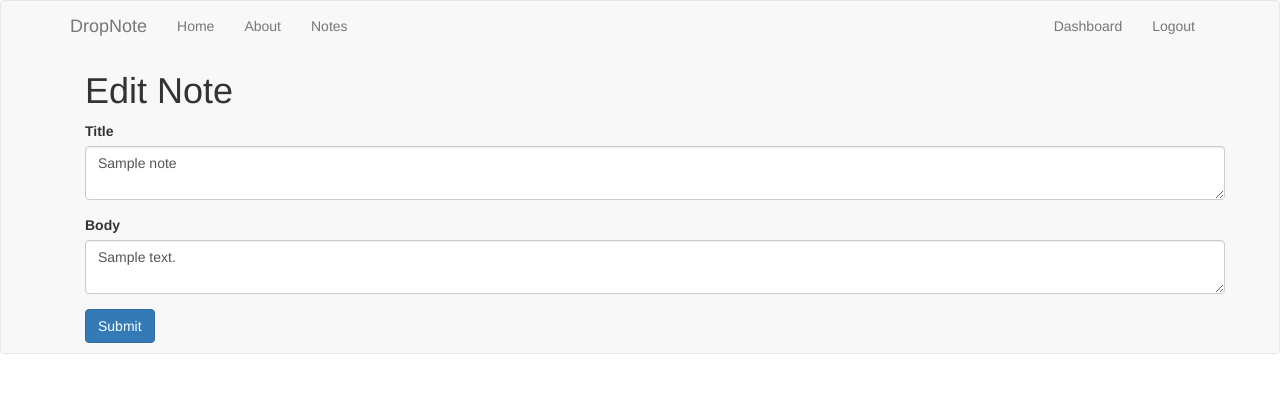
After one commit to Rejzor/DropNote, a Flask app: page /edit_note/1 in a window 1280 px wide. The commit adds this page. Shown: the top 393 px of the page. Run offline with Flask 2, Linux system fonts and the light colour scheme; the visitor is signed in with stand-in values (Sample User, id 1); tables that the repository leaves empty or names only in its code hold one stand-in row (values such as "Sample post"); some libraries are stand-ins or nearby versions.

Commit message:
Application works with basic funtions add, edit, delete

```diff
--- a/app.py
+++ b/app.py
@@ -196,6 +196,55 @@ def add_note():
 		return redirect(url_for('dashboard'))
 	return render_template('add_note.html', form=form)
 
+#EDIT NOTE
+@app.route('/edit_note/<string:id>', methods=['GET','POST'])
+@is_logged_in
+def edit_note(id):
+	#Create cursor
+	cur = mysql.connection.cursor()
+
+	#GET NOTE by id
+	result = cur.execute("SELECT * FROM notes WHERE id = %s", [id])
+	note = cur.fetchone()
+	#GET FORM
+	form = NoteForm(request.form)
+	#POPULATE NOTE FIELDS
+	form.title.data = note['title']
+	form.body.data = note['body']
+
+
+	if request.method == 'POST' and form.validate():
+		title = request.form['title']
+		body = request.form['body']
+		#CREATE DB CURSOR
+		cur = mysql.connection.cursor()
+		#EXECUTE
+		cur.execute('UPDATE notes SET title=%s, body=%s WHERE id = %s', (title, body, id) )
+
+		#COMMIT TO DB
+		mysql.connection.commit()
+		#CLOSE CONNECTION
+		cur.close()
+		flash('Note Updated', 'success')
+
+		return redirect(url_for('dashboard'))
+	return render_template('edit_note.html', form=form)
+@app.route('/delete_note/<string:id>', methods=['POST'])
+@is_logged_in
+def delete_note(id):
+	#Create cursor
+	cur = mysql.connection.cursor()
+	#GET NOTE by id
+	cur.execute("DELETE FROM notes WHERE id = %s", [id])
+	#COMMIT TO DB
+	mysql.connection.commit()
+	#CLOSE CONNECTION
+	cur.close()
+
+	flash('Note Deleted', 'success')
+
+	return redirect(url_for('dashboard'))
+
 if __name__ == '__main__':
 	app.secret_key='TOPSECRETLOL'
 	app.run(debug=True)
--- a/templates/about.html
+++ b/templates/about.html
@@ -2,5 +2,5 @@
 
 {% block body %}
 	<h1> About</h1>
-	<p class="lead">Duno</p>
+	<p class="lead">Application under development...</p>
 {% endblock %}
--- /dev/null
+++ b/templates/edit_note.html
@@ -0,0 +1,15 @@
+{% extends 'layout.html' %}
+
+{% block body %}
+  <h1>Edit Note</h1>
+  {% from "includes/_formhelpers.html" import render_field %}
+  <form method="POST" action="">
+    <div class="form-group">
+      {{ render_field(form.title, class_="form-control") }}
+    </div>
+    <div class="form-group">
+      {{ render_field(form.body, class_="form-control", id="editor") }}
+    </div>
+    <p><input class="btn btn-primary" type="submit" value="Submit">
+  </form>
+{% endblock %}
```
Also changed, not shown: templates/dashboard.html (+11 -6 lines).
